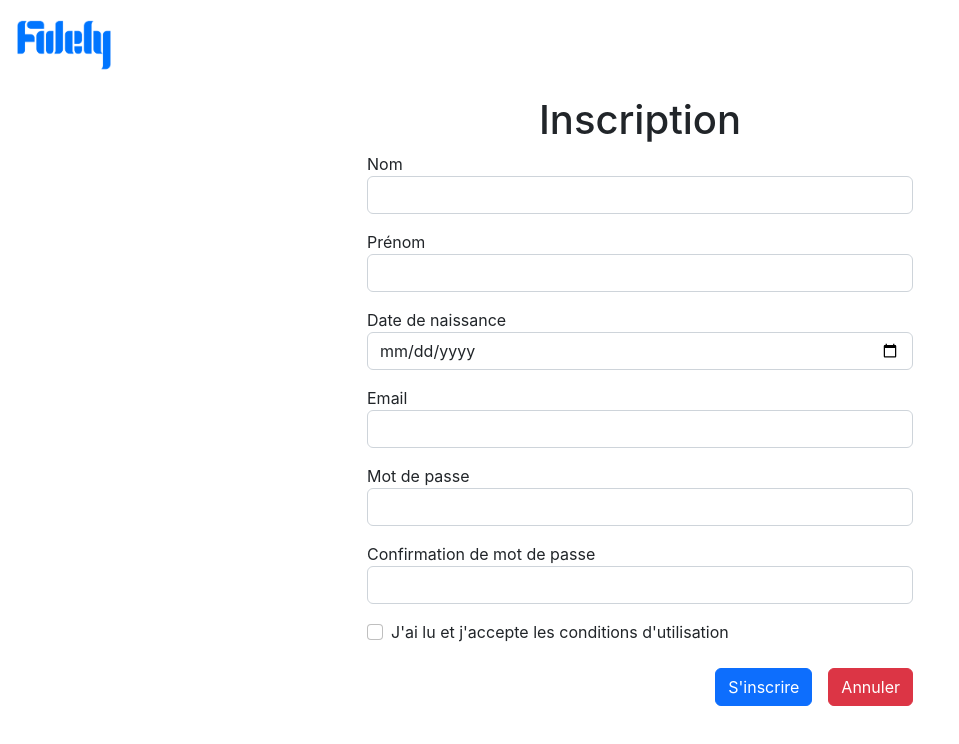
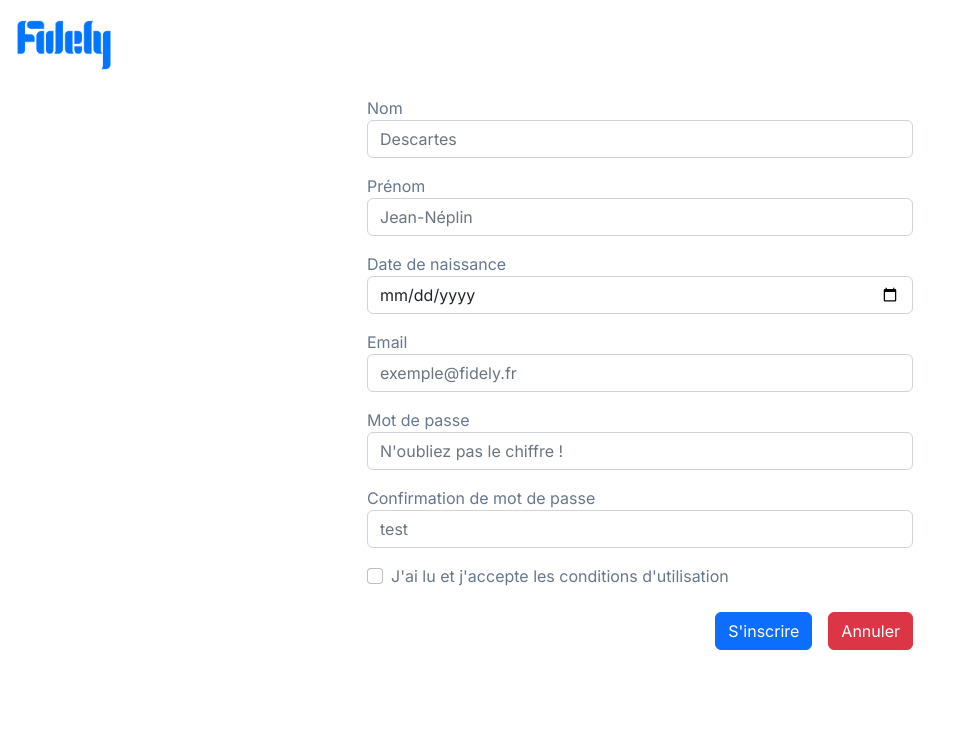
Before and after one commit to FlorianLevasseur/fidely-web, a React (Create React App) app: page /subscriptionCustomer in a window 1280 px wide. Shown: the top 744 px of the page, without its empty margins (0-959 px from the left). Built offline with nearby package versions, Linux system fonts and the light colour scheme.

Commit message:
ajouts de styles

```diff
--- a/package.json
+++ b/package.json
@@ -40,5 +40,8 @@
       "last 1 firefox version",
       "last 1 safari version"
     ]
+  },
+  "devDependencies": {
+    "sass": "^1.55.0"
   }
 }
--- a/src/components/Form.js
+++ b/src/components/Form.js
@@ -38,7 +38,6 @@ function Form({ inputs, validationSchema }) {
             <div className="row">
                 <div className="col-md-6 offset-md-3">
                     <form onSubmit={handleSubmit(onSubmit)} id="add">
-                        <h1 className="text-center">Inscription</h1>
                         {inputs.map((inputC) => (
                             <div key={inputC.id} className="form-group mb-3">
                                 <label htmlFor={inputC.name}>
@@ -50,6 +49,7 @@ function Form({ inputs, validationSchema }) {
                                     {...register(inputC.name)}
                                     name={inputC.name}
                                     id={inputC.name}
+                                    placeholder={inputC.placeholder}
                                 />
                                 <small className="text-danger">
                                     {errors[inputC.name]?.message}
--- a/src/pages/SubscriptionCustomer.js
+++ b/src/pages/SubscriptionCustomer.js
@@ -1,6 +1,7 @@
 import Form from "../components/Form";
 import Navbar from "../components/Navbar"
 import * as Yup from "yup";
+import "../styles/SubscriptionCustomer.scss";
 
 const SubscriptionCustomer = () => {
 
@@ -10,14 +11,16 @@ const SubscriptionCustomer = () => {
             type: "text",
             label: "Nom",
             name: "lastname",
-            apiName: "lastname"
+            apiName: "lastname",
+            placeholder: "Descartes"
         },
         {
             id: 2,
             type: "text",
             label: "Prénom",
             name: "firstname",
-            apiName: "firstname"
+            apiName: "firstname",
+            placeholder: "Jean-Néplin"
         },
         {
             id: 3,
@@ -31,20 +34,23 @@ const SubscriptionCustomer = () => {
             type: "email",
             label: "Email",
             name: "email",
-            apiName: "mail"
+            apiName: "mail",
+            placeholder: "exemple@fidely.fr"
         },
         {
             id: 5,
             type: "password",
             label: "Mot de passe",
             name: "password",
-            apiName: "password"
+            apiName: "password",
+            placeholder: "N'oubliez pas le chiffre !"
         },
         {
             id: 6,
             type: "password",
             label: "Confirmation de mot de passe",
-            name: "confirmPassword"
+            name: "confirmPassword",
+            placeholder: "test"
         }
     ]
 
--- /dev/null
+++ b/src/styles/SubscriptionCustomer.scss
@@ -0,0 +1,18 @@
+
+@import url('https://fonts.googleapis.com/css2?family=Inter:wght@100;200;300;400;500;600;700;800;900&display=swap');
+
+* {
+    font-family: 'Inter', sans-serif;
+}
+
+input {
+    border: 5px solid red;
+
+    ::placeholder {
+        color: #8596AE
+    }
+}
+
+label {
+    color: #67778D;
+}
```
Also changed, not shown: 1 other file (tests, documents, lock files or other folders).
